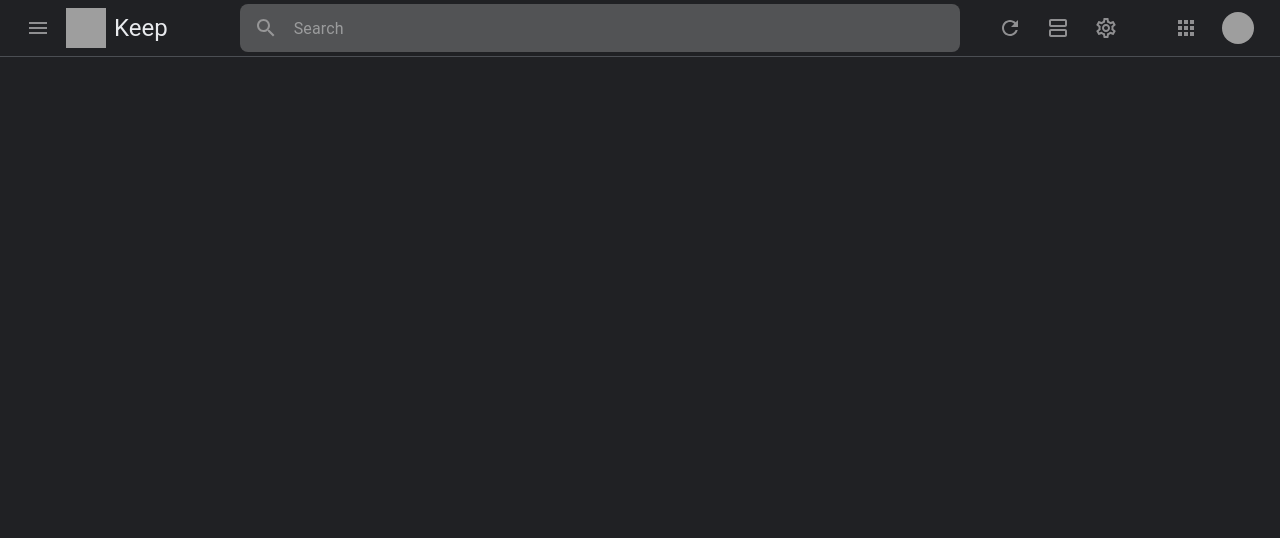
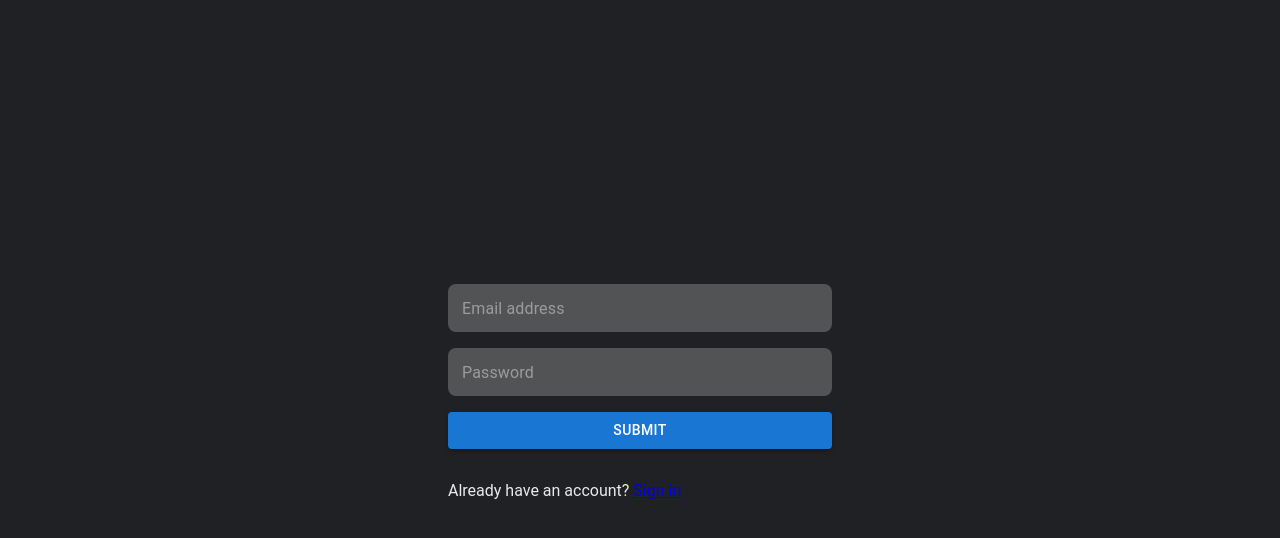
Before and after one commit to sandeshghadage/Google_Keep_Clone, a React (Vite) app: page /signup in a window 1280 px wide. Before the commit this address had no page. Shown: the top 538 px of the page. Built offline with nearby package versions, Linux system fonts and the light colour scheme; grey boxes are pictures that could not be loaded; the HTML template or start-up script is replaced by a standard one.

Commit message:
auth completed

```diff
--- a/package.json
+++ b/package.json
@@ -16,6 +16,7 @@
     "@mui/material": "^5.13.2",
     "@mui/styles": "^5.13.2",
     "axios": "^1.4.0",
+    "firebase": "^9.22.1",
     "react": "^18.2.0",
     "react-dom": "^18.2.0",
     "react-router-dom": "^6.11.2"
--- a/src/App.jsx
+++ b/src/App.jsx
@@ -2,13 +2,22 @@ import React from "react";
 import { Route, Routes } from "react-router-dom";
 import Home from "./pages/Home";
 import Header from "./components/Header";
+import Login from "./pages/Login";
+import Signup from "./pages/Signup";
+import { useLocation } from "react-router-dom";
 
 export default function App() {
+  const location = useLocation();
   return (
     <div>
-      <Header />
+      {location.pathname !== "/login" && location.pathname !== "/signup" && (
+        <Header />
+      )}
+
       <Routes>
         <Route path="/" element={<Home />} />
+        <Route path="/login" element={<Login />} />
+        <Route path="/signup" element={<Signup />} />
       </Routes>
     </div>
   );
--- /dev/null
+++ b/src/Firebase.js
@@ -0,0 +1,21 @@
+// Import the functions you need from the SDKs you need
+import { initializeApp } from "firebase/app";
+import { getAuth } from "firebase/auth";
+// TODO: Add SDKs for Firebase products that you want to use
+// https://firebase.google.com/docs/web/setup#available-libraries
+
+// Your web app's Firebase configuration
+const firebaseConfig = {
+  apiKey: "AIzaSyC18_EkerXqlrHpk59uCs6BjTQ-J1U3AjA",
+  authDomain: "keep-clone-ee8fc.firebaseapp.com",
+  projectId: "keep-clone-ee8fc",
+  storageBucket: "keep-clone-ee8fc.appspot.com",
+  messagingSenderId: "821065488358",
+  appId: "1:821065488358:web:f7ecd92b44d8e4be6fe827",
+};
+
+// Initialize Firebase
+const app = initializeApp(firebaseConfig);
+
+export const auth = getAuth(app);
+export default app;
--- a/src/components/Header.jsx
+++ b/src/components/Header.jsx
@@ -25,6 +25,12 @@ const useStyles = makeStyles({
   iconStyle: {
     color: "#8f8f91",
     cursor: "pointer",
+    padding: "10px",
+    borderRadius: "50%",
+    "&:hover": {
+      backgroundColor: "#494949",
+      color: "white",
+    },
   },
 });
 
--- a/src/components/KeepInputField.jsx
+++ b/src/components/KeepInputField.jsx
@@ -27,7 +27,6 @@ const useStyles = makeStyles({
       width: "100%",
       height: "2rem",
       paddingLeft: "0px",
-      // margin: "1rem 0rem",
     },
   },
   customTextField: {
@@ -41,12 +40,18 @@ const useStyles = makeStyles({
       color: "#a3a5a7",
       width: "100%",
       padding: "0",
-      margin: "1rem 0rem",
+      margin: "0.5rem 0rem",
     },
   },
   iconStyle: {
     color: "#8f8f91",
     cursor: "pointer",
+    padding: "7px",
+    borderRadius: "50%",
+    "&:hover": {
+      backgroundColor: "#494949",
+      color: "white",
+    },
   },
 });
 
@@ -92,7 +97,7 @@ export default function KeepInputField({ onClick, setTitle, setText }) {
             multiline
           />
           <Stack direction={"row"} justifyContent={"space-between"}>
-            <Stack direction={"row"} gap={4}>
+            <Stack direction={"row"} gap={2}>
               <AddAlertOutlinedIcon
                 sx={{ fontSize: "18px" }}
                 className={classes.iconStyle}
@@ -127,7 +132,7 @@ export default function KeepInputField({ onClick, setTitle, setText }) {
               />
             </Stack>
             <Typography
-              sx={{ cursor: "pointer" }}
+              sx={{ cursor: "pointer", padding: "7px" }}
               color={"#a3a5a7"}
               onClick={onClick}
             >
@@ -139,5 +144,3 @@ export default function KeepInputField({ onClick, setTitle, setText }) {
     </Stack>
   );
 }
-
-//KeepInputField
--- a/src/components/KeepUpdateDialog.jsx
+++ b/src/components/KeepUpdateDialog.jsx
@@ -1,11 +1,5 @@
 import { Dialog } from "@mui/material";
-import {
-  ClickAwayListener,
-  Paper,
-  Stack,
-  TextField,
-  Typography,
-} from "@mui/material";
+import { Stack, TextField, Typography } from "@mui/material";
 import React from "react";
 import { makeStyles } from "@mui/styles";
 import PushPinOutlinedIcon from "@mui/icons-material/PushPinOutlined";
@@ -32,7 +26,7 @@ const useStyles = makeStyles({
   },
   customTextField: {
     "& .MuiInputBase-input": {
-      whiteSpace: "normal", // Allow text to wrap to new lines
+      whiteSpace: "normal",
     },
     "& .MuiOutlinedInput-root": {
       "& fieldset": {
@@ -56,7 +50,6 @@ export default function KeepUpdateDialog({
   text,
   setTitle,
   title,
-  // handleUpdate,
   handleEdit,
 }) {
   const classes = useStyles();
--- /dev/null
+++ b/src/pages/Login.jsx
@@ -0,0 +1,91 @@
+import React, { useState } from "react";
+import { signInWithEmailAndPassword } from "firebase/auth";
+import { auth } from "../Firebase";
+import { NavLink, useNavigate } from "react-router-dom";
+import { Box, Button, Container, TextField } from "@mui/material";
+import { makeStyles } from "@mui/styles";
+
+const useStyles = makeStyles({
+  customTextField: {
+    height: "3rem",
+    "& .MuiOutlinedInput-root": {
+      "& fieldset": {
+        border: "none",
+      },
+      height: "100%",
+      color: "#fff",
+    },
+    backgroundColor: "#525355",
+    // width: "45rem",
+    borderRadius: "8px",
+  },
+  iconStyle: {
+    color: "#8f8f91",
+    cursor: "pointer",
+  },
+});
+
+const Login = () => {
+  const classes = useStyles();
+  const navigate = useNavigate();
+  const [email, setEmail] = useState("");
+  const [password, setPassword] = useState("");
+
+  const onLogin = (e) => {
+    e.preventDefault();
+    signInWithEmailAndPassword(auth, email, password)
+      .then((userCredential) => {
+        // Signed in
+        const user = userCredential.user;
+        navigate("/");
+        console.log(user);
+      })
+      .catch((error) => {
+        const errorCode = error.code;
+        const errorMessage = error.message;
+        console.log(errorCode, errorMessage);
+      });
+  };
+
+  return (
+    <>
+      <Container
+        sx={{
+          display: "flex",
+          alignItems: "center",
+          justifyContent: "center",
+          height: "100vh",
+        }}
+      >
+        <Box
+          sx={{
+            display: "flex",
+            flexDirection: "column",
+            width: "30vw",
+            gap: 2,
+          }}
+        >
+          <TextField
+            className={classes.customTextField}
+            // required
+            placeholder="Email address"
+            onChange={(e) => setEmail(e.target.value)}
+          />
+          <TextField
+            className={classes.customTextField}
+            placeholder="Password"
+            onChange={(e) => setPassword(e.target.value)}
+          />
+          <Button variant="contained" onClick={onLogin}>
+            Login
+          </Button>
+          <p className="text-sm text-white text-center">
+            No account yet? <NavLink to="/signup">Sign up</NavLink>
+          </p>
+        </Box>
+      </Container>
+    </>
+  );
+};
+
+export default Login;
--- /dev/null
+++ b/src/pages/Signup.jsx
@@ -0,0 +1,137 @@
+import React, { useState } from "react";
+import { NavLink, useNavigate } from "react-router-dom";
+import { createUserWithEmailAndPassword } from "firebase/auth";
+import { auth } from "../Firebase";
+import { Box, Button, Container, TextField } from "@mui/material";
+import { makeStyles } from "@mui/styles";
+
+const useStyles = makeStyles({
+  customTextField: {
+    height: "3rem",
+    "& .MuiOutlinedInput-root": {
+      "& fieldset": {
+        border: "none",
+      },
+      height: "100%",
+      color: "#fff",
+    },
+    backgroundColor: "#525355",
+    // width: "45rem",
+    borderRadius: "8px",
+  },
+  iconStyle: {
+    color: "#8f8f91",
+    cursor: "pointer",
+  },
+});
+
+const Signup = () => {
+  const classes = useStyles();
+  const navigate = useNavigate();
+
+  const [email, setEmail] = useState("");
+  const [password, setPassword] = useState("");
+
+  const onSubmit = async (e) => {
+    e.preventDefault();
+
+    await createUserWithEmailAndPassword(auth, email, password)
+      .then((userCredential) => {
+        // Signed in
+        const user = userCredential.user;
+        console.log(user);
+        navigate("/login");
+        // ...
+      })
+      .catch((error) => {
+        const errorCode = error.code;
+        const errorMessage = error.message;
+        console.log(errorCode, errorMessage);
+        // ..
+      });
+  };
+
+  return (
+    <>
+      <Container
+        sx={{
+          display: "flex",
+          alignItems: "center",
+          justifyContent: "center",
+          height: "100vh",
+        }}
+      >
+        <Box
+          sx={{
+            display: "flex",
+            flexDirection: "column",
+            width: "30vw",
+            gap: 2,
+          }}
+        >
+          <TextField
+            className={classes.customTextField}
+            // required
+            placeholder="Email address"
+            onChange={(e) => setEmail(e.target.value)}
+          />
+          <TextField
+            className={classes.customTextField}
+            placeholder="Password"
+            onChange={(e) => setPassword(e.target.value)}
+          />
+          <Button variant="contained" onClick={onSubmit}>
+            Submit
+          </Button>
+          <p>
+            Already have an account? <NavLink to="/login">Sign in</NavLink>
+          </p>
+        </Box>
+      </Container>
+    </>
+    // <main>
+    //   <section>
+    //     <div>
+    //       <div>
+    //         <h1> FocusApp </h1>
+    //         <form>
+    //           <div>
+    //             <label htmlFor="email-address">Email address</label>
+    //             <input
+    //               type="email"
+    //               label="Email address"
+    //               value={email}
+    //               onChange={(e) => setEmail(e.target.value)}
+    //               required
+    //               placeholder="Email address"
+    //             />
+    //           </div>
+
+    //           <div>
+    //             <label htmlFor="password">Password</label>
+    //             <input
+    //               type="password"
+    //               label="Create password"
+    //               value={password}
+    //               onChange={(e) => setPassword(e.target.value)}
+    //               required
+    //               placeholder="Password"
+    //             />
+    //           </div>
+
+    //           <button type="submit" onClick={onSubmit}>
+    //             Sign up
+    //           </button>
+    //         </form>
+
+    //         <p>
+    //           Already have an account? <NavLink to="/login">Sign in</NavLink>
+    //         </p>
+    //       </div>
+    //     </div>
+    //   </section>
+    // </main>
+  );
+};
+
+export default Signup;
--- a/src/utils/Network.js
+++ b/src/utils/Network.js
@@ -18,7 +18,6 @@ export function saveKeep(title, text, setAllKeeps) {
 }
 
 export function updateKeep(title, text, setAllKeeps, _id) {
-  //   const title = title || text;
   axios.post(`${baseUrl}/update`, { _id, title, text }).then((data) => {
     console.log(data);
     getAllKeeps(setAllKeeps);
```
Also changed, not shown: src/components/KeepItem.jsx (+17 -8 lines), src/pages/Home.jsx (+32 -7 lines), 1 other file (tests, documents, lock files or other folders).
